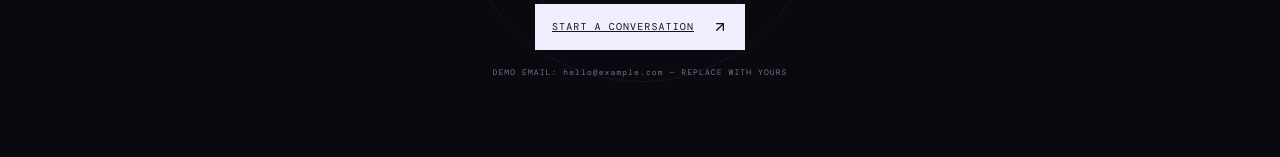
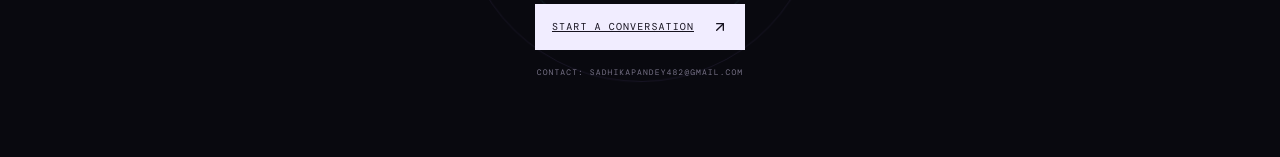
Before and after one commit to aridelusa-max/futuristic-3d-portfolio., a React (Vite) app: page / in a window 1280 px wide. Shown: the part 3165-3322 px from the top of the page. Built offline with nearby package versions, Linux system fonts and the light colour scheme.

Commit message:
Update contact email in App.jsx

```diff
--- a/src/App.jsx
+++ b/src/App.jsx
@@ -441,7 +441,7 @@ function App() {
           </a>
 
           <small className="email-note">
-            DEMO EMAIL: hello@example.com — REPLACE WITH YOURS
+            CONTACT: SADHIKAPANDEY482@GMAIL.COM
           </small>
         </div>
       </section>
```
